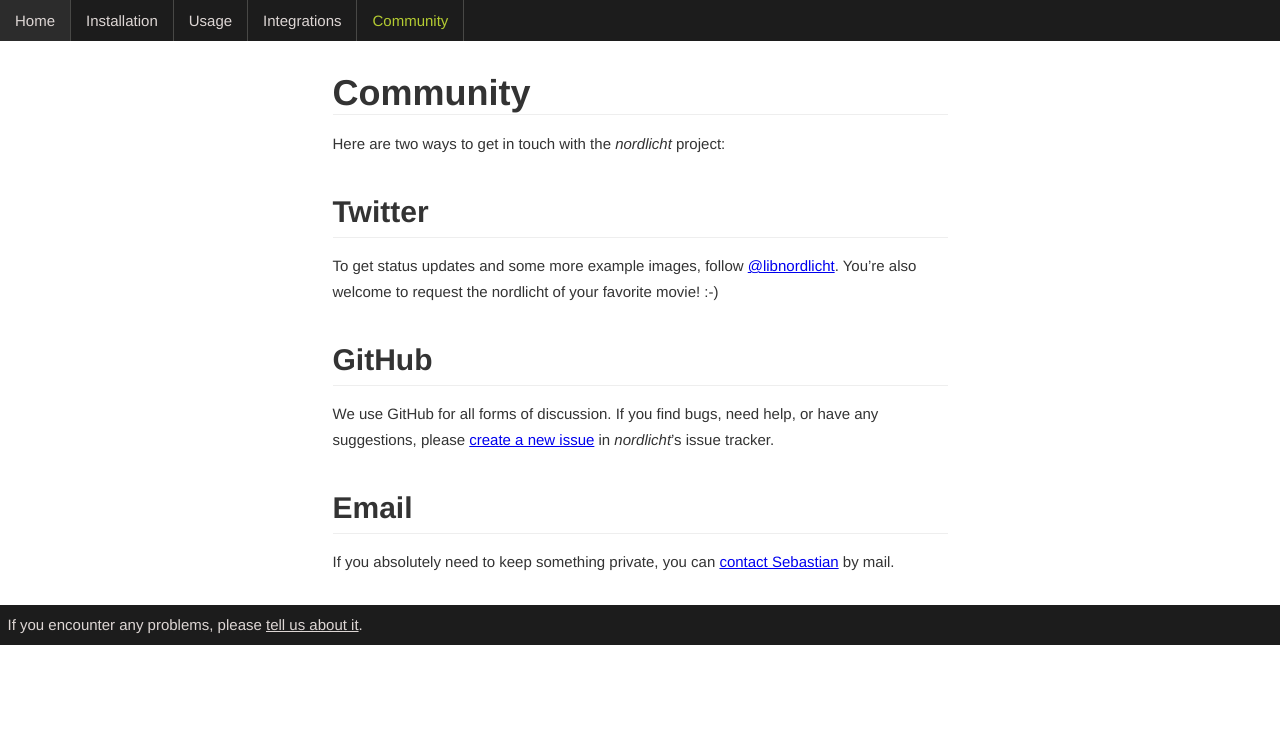
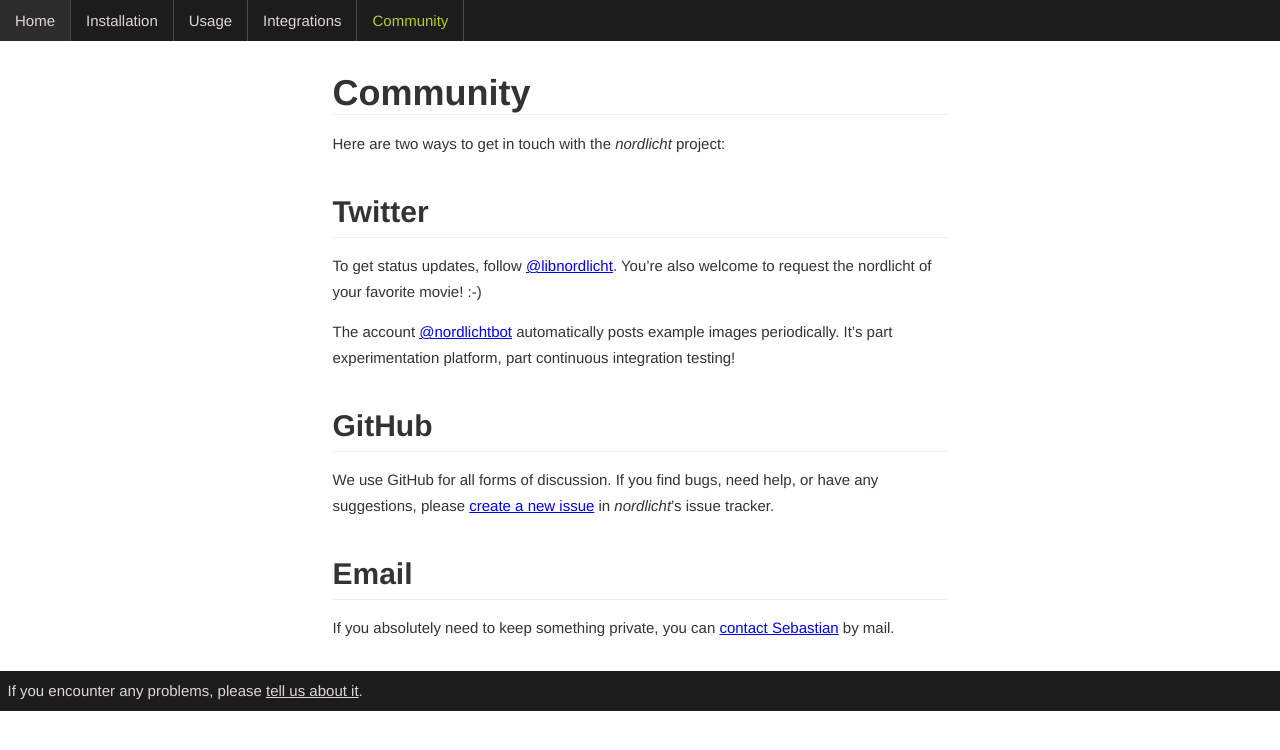
Before and after one commit to nordlicht/nordlicht.github.io, a Jekyll site: the page built from community.md, in a window 1280 px wide. Shown: the top 750 px of the page. Built offline with Jekyll 4.4.1, drawn with Linux system fonts in a browser that asks for light colours.

Commit message:
Mention nordlichtbot

```diff
--- a/community.md
+++ b/community.md
@@ -8,7 +8,9 @@ Here are two ways to get in touch with the *nordlicht* project:
 
 ## Twitter
 
-To get status updates and some more example images, follow [@libnordlicht](https://twitter.com/libnordlicht). You're also welcome to request the nordlicht of your favorite movie! :-)
+To get status updates, follow [@libnordlicht](https://twitter.com/libnordlicht). You're also welcome to request the nordlicht of your favorite movie! :-)
+
+The account [@nordlichtbot](https://twitter.com/nordlichtbot) automatically posts example images periodically. It's part experimentation platform, part continuous integration testing!
 
 ## GitHub
 
```
